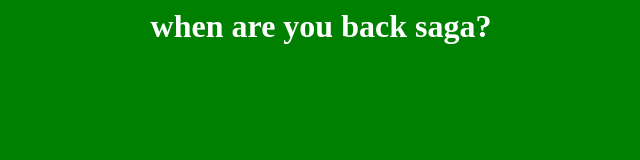
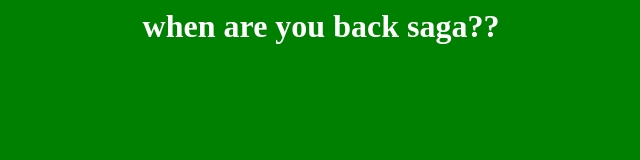
Before and after one commit to Piramanayagam01/Website-for-a-Calulator, a plain HTML site: page index.html in a window 1280 px wide. Shown: the whole page, without its empty margins (319-959 px from the left). Drawn offline with Linux system fonts and the light colour scheme.

Commit message:
Update index.html

```diff
--- a/index.html
+++ b/index.html
@@ -4,7 +4,7 @@
     first website
     </title>
   <body>
-    <h1>when are you back saga?</h1>
+    <h1>when are you back saga??</h1>
     </body>
  <style>
    body
```
